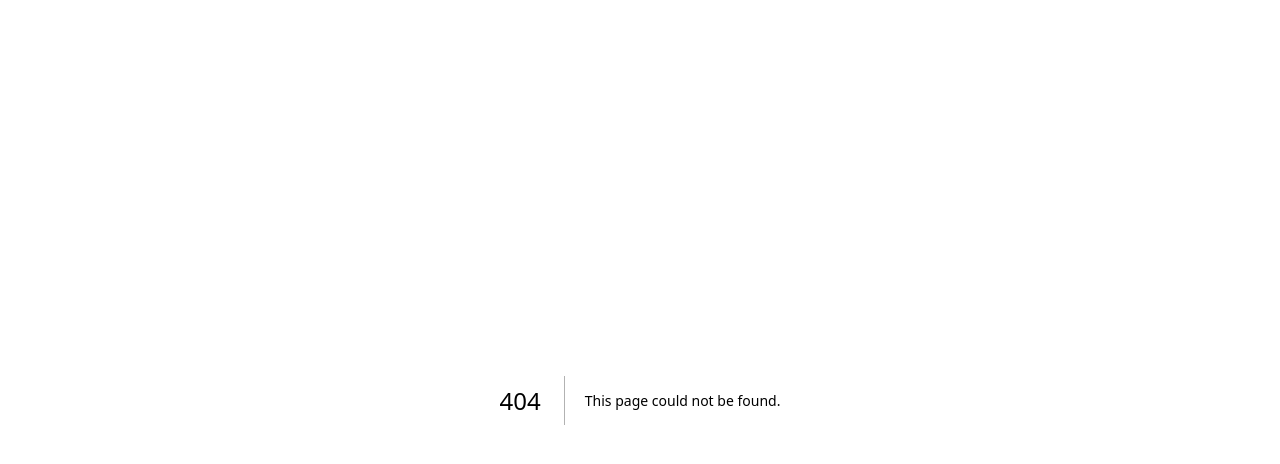
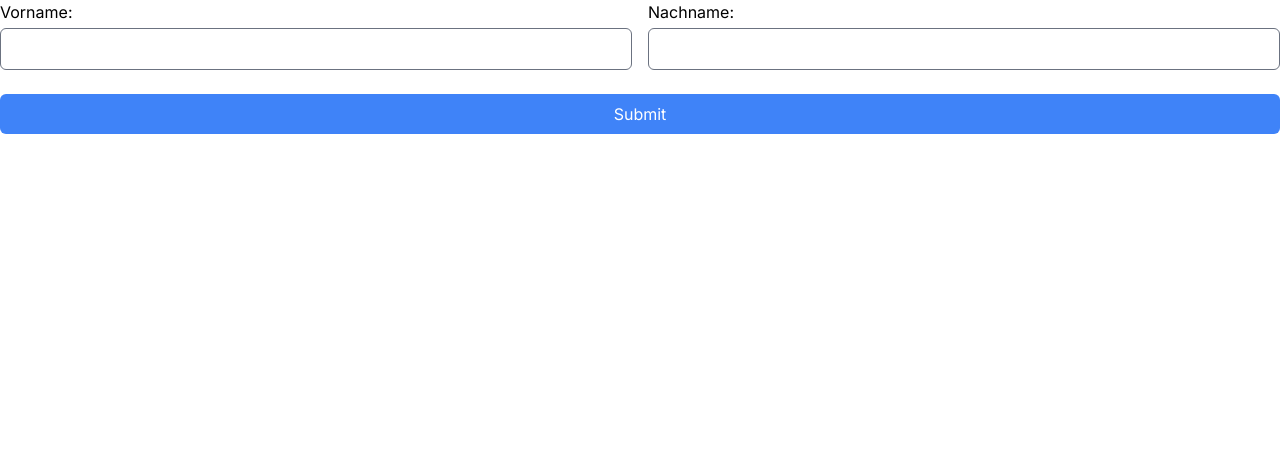
Before and after one commit to MuhEid/phoneytech-form, a Next.js app: page /form in a window 1280 px wide. Before the commit this address had no page. Shown: the top 464 px of the page. Built offline with nearby package versions, Linux system fonts and the light colour scheme.

Commit message:
feqat: add initial form html elements and ts logic

```diff
--- /dev/null
+++ b/src/app/form/page.tsx
@@ -0,0 +1,55 @@
+"use client";
+import React, { useState } from "react";
+
+const RepairForm: React.FC = () => {
+    const [formData, setFormData] = useState({
+        firstName: "",
+        lastName: "",
+    });
+    const [formSuccess, setFormSuccess] = useState(false);
+    const handleInput = (e: React.ChangeEvent<HTMLInputElement>) => {
+        const fieldName = e.target.name;
+        const fieldValue = e.target.value;
+
+        setFormData((prevState) => ({
+            ...prevState,
+            [fieldName]: fieldValue,
+        }));
+    };
+    const handleSubmitForm = (e: React.FormEvent<HTMLFormElement>) => {
+        e.preventDefault();
+        const data = new FormData(e.currentTarget);
+        console.log(Object.fromEntries(data.entries()));
+    };
+    return (
+        <form action="" onSubmit={handleSubmitForm}>
+            <div className="grid grid-cols-1 md:grid-cols-2 gap-4">
+                <label className="block">
+                    Vorname:
+                    <input
+                        type="text"
+                        name="firstName"
+                        className="mt-1 block w-full border rounded-md p-2"
+                        onChange={handleInput}
+                    />
+                </label>
+                <label className="block">
+                    Nachname:
+                    <input
+                        type="text"
+                        name="lastName"
+                        className="mt-1 block w-full border rounded-md p-2"
+                    />
+                </label>
+            </div>
+            <button
+                type="submit"
+                className="mt-6 w-full bg-blue-500 text-white p-2 rounded-md hover:bg-blue-700"
+            >
+                Submit
+            </button>
+        </form>
+    );
+};
+
+export default RepairForm;
```
